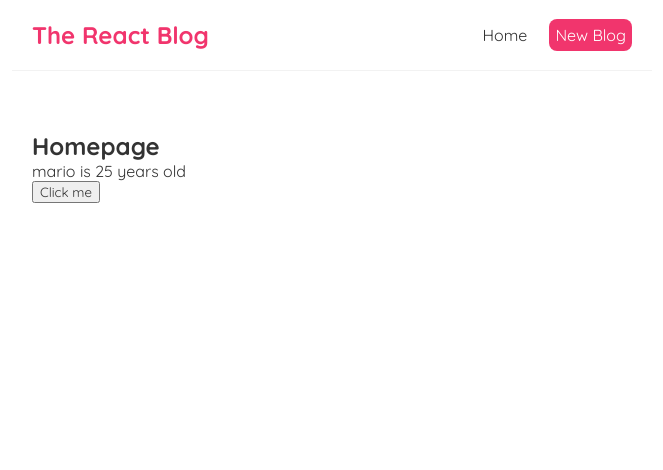
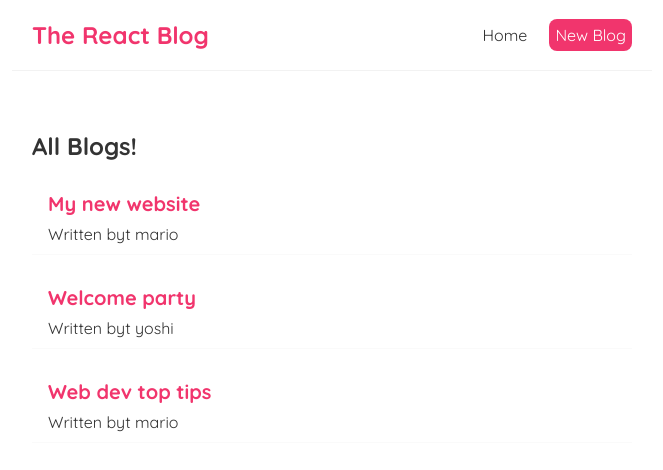
Before and after one commit to Johnnysky2700/react-blog, a React (Create React App) app: page / in a window 1280 px wide. Shown: the top 470 px of the page, without its empty margins (308-971 px from the left). Built offline with nearby package versions, Linux system fonts and the light colour scheme.

Commit message:
props and reusable components

```diff
--- /dev/null
+++ b/src/BlogList.js
@@ -0,0 +1,18 @@
+const BlogList = ({ blogs, title }) => {
+    // const blogs = props.blogs;
+    // const title = props.title;
+
+    return (
+        <div className="blog-list">
+            <h2>{ title }</h2>
+            {blogs.map((blog) => (
+                <div className="blog-preview" key={blog.id}>
+                    <h2>{ blog.title }</h2>
+                    <p>Written byt { blog.author }</p>
+                </div>
+            ))}
+        </div>
+     );
+}
+
+export default BlogList;
--- a/src/Home.js
+++ b/src/Home.js
@@ -1,22 +1,16 @@
 import { useState } from "react";
+import BlockList from './BlogList';
 
 const Home = () => {
-    // let name = 'mario';
-    const [name, setName] = useState('mario');
-    const [age, setAge] = useState(25)
-
-    const handleClick = () => {
-        setName('luigi');
-        setAge(30);
-    }
-
+    const [blogs, setBlogs] = useState([
+        { title: 'My new website', body: 'lorem ipsum...', author: 'mario', id: 1 },
+        { title: 'Welcome party', body: 'lorem ipsum...', author: 'yoshi', id: 2 },
+        { title: 'Web dev top tips', body: 'lorem ipsum...', author: 'mario', id: 3 }
+    ]);
     return (
         <div className="home">
-            <h2>Homepage</h2>
-            <p>{ name } is { age } years old</p>
-            <button onClick={handleClick}>Click me</button>
+            <BlockList blogs={blogs} title="All Blogs!"/>
         </div>
      );
 }
-
 export default Home;
```
